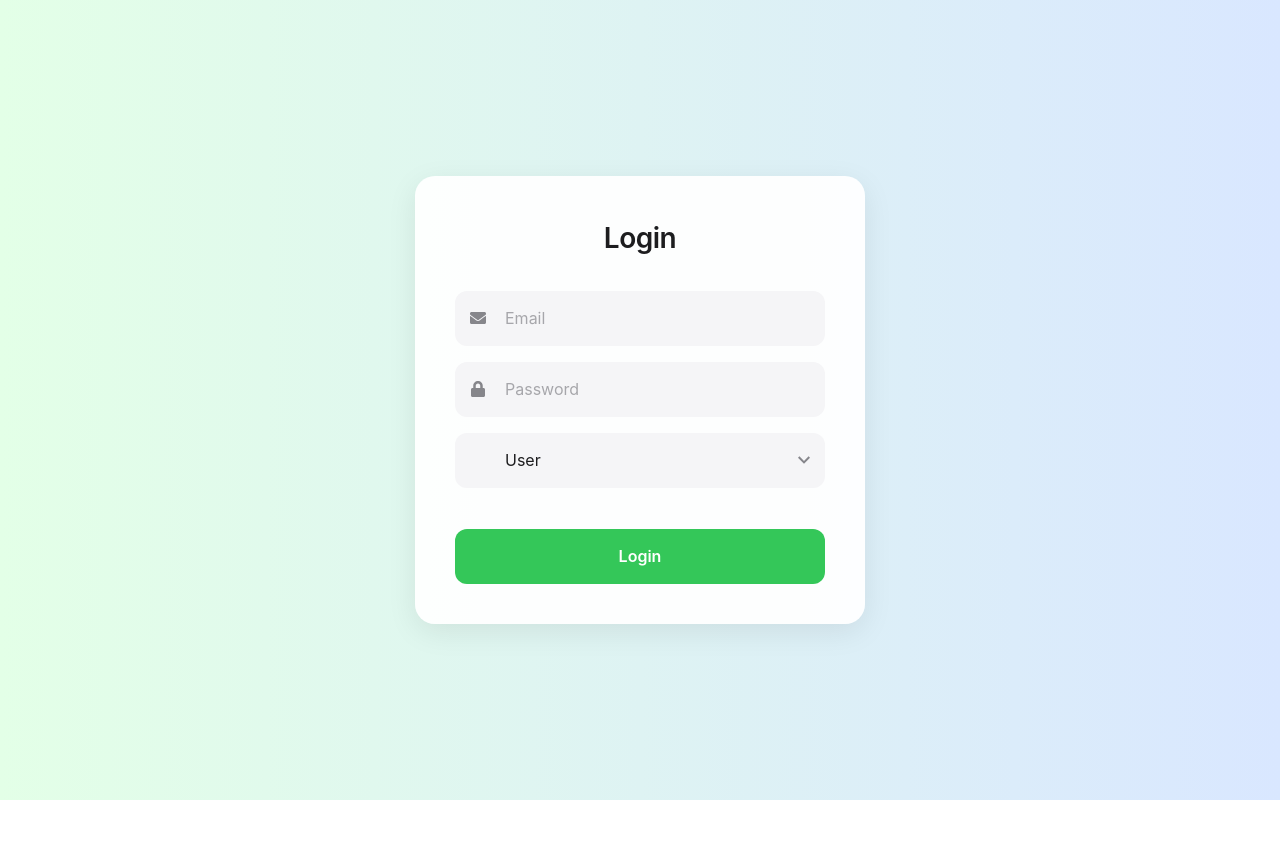
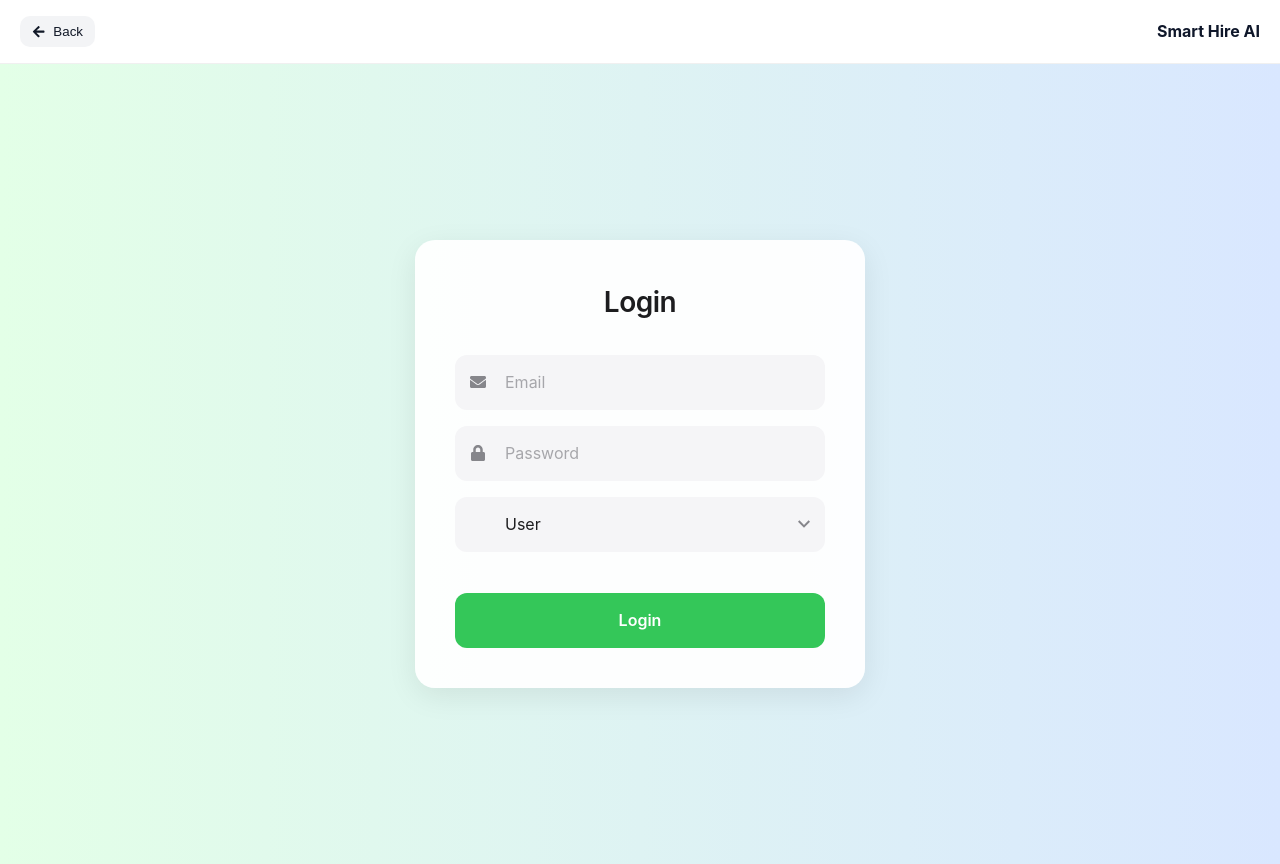
Before and after one commit to P-S-Sashank-varma/ai-job-matching, a React (Create React App) app in the folder frontend/: page /login in a window 1280 px wide. Before the commit the page ends 800 px from the top, so only its background shows below. Built offline with nearby package versions, Linux system fonts and the light colour scheme.

Commit message:
added new functionalities

```diff
--- a/frontend/src/components/Job.js
+++ b/frontend/src/components/Job.js
@@ -78,9 +78,14 @@ const Jobs = () => {
           {filteredJobs.map((job, index) => (
             <div key={index} className="job-item-card">
               <img
-                src={job.company_image_url}
+                src={job.company_image_filename
+                  ? `https://ai-job-matching-zd8j.onrender.com/get-company-image/${job.company_image_filename}`
+                  : ((job.company_image_url && typeof job.company_image_url === 'string' && job.company_image_url.length > 0)
+                      ? job.company_image_url
+                      : '/logo192.png')}
                 alt={`${job.company} Logo`}
                 className="company-image"
+                onError={(e) => { e.currentTarget.src = '/logo192.png'; }}
               />
 
               <div className="job-details">
--- a/frontend/src/components/Login.js
+++ b/frontend/src/components/Login.js
@@ -1,16 +1,19 @@
 import React, { useState } from "react";
-import { useNavigate } from "react-router-dom";
+import { useNavigate, Link } from "react-router-dom";
 import "../styles/Login.css";  // CSS file for styling
-import { FaEnvelope, FaLock } from 'react-icons/fa';  // Icons for email and lock
+import { FaEnvelope, FaLock, FaArrowLeft } from 'react-icons/fa';  // Icons for email, lock, back
 
 const Login = () => {
   const [email, setEmail] = useState("");
   const [password, setPassword] = useState("");
   const [role, setRole] = useState("user");  // Default role
   const navigate = useNavigate();
+  const [isSubmitting, setIsSubmitting] = useState(false);
 
   const handleLogin = async (e) => {
     e.preventDefault();
+    setIsSubmitting(true);
+    try {
       const response = await fetch("https://ai-job-matching-zd8j.onrender.com/login", {
         method: "POST",
         headers: { "Content-Type": "application/json" },
@@ -33,9 +36,31 @@ const Login = () => {
         const errorData = await response.json();
         alert(errorData.detail);  // Display error message from backend
       }
+    } catch (err) {
+      alert("Network error. Please try again.");
+    } finally {
+      setIsSubmitting(false);
+    }
+  };
+
+  const handleBack = () => {
+    if (window.history.length > 1) {
+      navigate(-1);
+    } else {
+      navigate("/");
+    }
   };
 
   return (
+    <div className="auth-page">
+      <header className="auth-header">
+        <button className="back-button" onClick={handleBack} aria-label="Go back">
+          <FaArrowLeft />
+          <span>Back</span>
+        </button>
+        <Link to="/" className="brand">Smart Hire AI</Link>
+      </header>
+
       <div className="auth-container">
         <div className="auth-card">
           <h2>Login</h2>
@@ -66,8 +91,11 @@ const Login = () => {
                 <option value="recruiter">Recruiter</option>
               </select>
             </div>
-          <button type="submit" className="auth-button">Login</button>
+            <button type="submit" className="auth-button" disabled={isSubmitting} aria-busy={isSubmitting}>
+              {isSubmitting ? "Signing in..." : "Login"}
+            </button>
           </form>
+        </div>
       </div>
     </div>
   );
--- a/frontend/src/components/SelectedJobs.js
+++ b/frontend/src/components/SelectedJobs.js
@@ -8,6 +8,7 @@ const SelectedJobs = () => {
   const [loading, setLoading] = useState(true);
   const [userEmail, setUserEmail] = useState("");
   const [completionStatus, setCompletionStatus] = useState({});
+  const [logoErrorMap, setLogoErrorMap] = useState({});
 
   const navigate = useNavigate();
   const location = useLocation();
@@ -131,18 +132,30 @@ const SelectedJobs = () => {
 
             const completedRounds = getCompletedRoundsCount(job);
             const allCompleted = getAllRoundsCompleted(job);
+            const derivedLogoUrl = job.company_image_filename
+              ? `https://ai-job-matching-zd8j.onrender.com/get-company-image/${job.company_image_filename}`
+              : ((job.company_image_url && typeof job.company_image_url === 'string' && job.company_image_url.length > 0)
+                  ? job.company_image_url
+                  : null);
+            const companyInitial = (job.company || 'C').trim().charAt(0).toUpperCase();
 
             return (
               <div
                 key={index}
                 className={`job-card ${allCompleted ? "completed-job" : ""}`}
               >
-                <img
-                  src={job.company_image_url || "/default-logo.png"}
-                  alt="Company Logo"
-                  className="company-logo"
-                  onError={(e) => (e.target.src = "/default-logo.png")}
-                />
+                {derivedLogoUrl && !logoErrorMap[index] ? (
+                  <img
+                    src={derivedLogoUrl}
+                    alt={`${job.company || 'Company'} Logo`}
+                    className="company-logo"
+                    onError={() => setLogoErrorMap(prev => ({ ...prev, [index]: true }))}
+                  />
+                ) : (
+                  <div className="company-logo-fallback" aria-label={`${job.company || 'Company'} placeholder`}>
+                    {companyInitial}
+                  </div>
+                )}
 
                 <div className="job-info">
                   <h3>{job.company || "Unknown Company"}</h3>
--- a/frontend/src/components/Signup.js
+++ b/frontend/src/components/Signup.js
@@ -9,9 +9,12 @@ const Signup = () => {
   const [password, setPassword] = useState("");
   const [role, setRole] = useState("user");  // Default role is "user"
   const navigate = useNavigate();
+  const [isSubmitting, setIsSubmitting] = useState(false);
 
   const handleSignup = async (e) => {
     e.preventDefault();
+    setIsSubmitting(true);
+    try {
       const response = await fetch("https://ai-job-matching-zd8j.onrender.com/register", {
         method: "POST",
         headers: { "Content-Type": "application/json" },
@@ -24,6 +27,11 @@ const Signup = () => {
       } else {
         const errorData = await response.json();
         alert(errorData.detail);
+      }
+    } catch (err) {
+      alert("Network error. Please try again.");
+    } finally {
+      setIsSubmitting(false);
     }
   };
 
@@ -66,7 +74,9 @@ const Signup = () => {
             <option value="user">User</option>
             <option value="recruiter">Recruiter</option>
           </select>
-          <button type="submit" className="auth-button">Sign Up</button>
+          <button type="submit" className="auth-button" disabled={isSubmitting} aria-busy={isSubmitting}>
+            {isSubmitting ? "Signing up..." : "Sign Up"}
+          </button>
         </form>
         <p>
           Already have an account? <Link to="/login">Login</Link>
--- a/frontend/src/styles/Home.css
+++ b/frontend/src/styles/Home.css
@@ -111,7 +111,7 @@
 }
 
 /* Animation classes */
-.scroll-reveal {
+ .scroll-reveal {
   opacity: 0;
   transform: translateY(20px);
   transition: opacity 0.8s ease-out, transform 0.8s ease-out;
@@ -442,6 +442,17 @@
   transform: translateY(-2px);
 }
 
+/* Ensure Home resume CTA uses the intended primary style even if other pages define .primary-button */
+.resume-section .primary-button {
+  background-color: #0ea5e9 !important;
+  color: #fff !important;
+  border: none !important;
+}
+
+.resume-section .primary-button:hover {
+  background-color: #0284c7 !important;
+}
+
 /* Secondary button style */
 .secondary-button {
   background-color: #bae6fd;
@@ -569,6 +580,25 @@
   color: #6b7280;
   max-width: 48rem;
   margin: 0 auto;
+}
+
+/* Improve mobile readability for section headers */
+@media (max-width: 640px) {
+  .section-header {
+    padding: 0 0.75rem;
+  }
+  .section-title {
+    font-size: 1.75rem;
+    line-height: 1.25;
+    margin-bottom: 0.75rem;
+  }
+  .section-subtitle {
+    font-size: 0.985rem;
+    line-height: 1.6;
+  }
+  .features-section {
+    padding: 4rem 0;
+  }
 }
 
 .features-grid {
@@ -1066,6 +1096,7 @@
   border-bottom-left-radius: 0.5rem;
   outline: none;
   font-size: 0.875rem;
+
 }
 
 .footer-input:focus {
--- a/frontend/src/styles/Login.css
+++ b/frontend/src/styles/Login.css
@@ -6,6 +6,43 @@
 }
 
 /* Container */
+.auth-page {
+  min-height: 100vh;
+  display: flex;
+  flex-direction: column;
+}
+
+.auth-header {
+  display: flex;
+  align-items: center;
+  justify-content: space-between;
+  padding: 16px 20px;
+  background: #ffffff;
+  border-bottom: 1px solid rgba(0,0,0,0.06);
+}
+
+.back-button {
+  display: inline-flex;
+  align-items: center;
+  gap: 8px;
+  padding: 8px 12px;
+  border-radius: 10px;
+  background: #f3f4f6;
+  color: #111827;
+  border: none;
+  cursor: pointer;
+}
+
+.back-button:hover {
+  background: #e5e7eb;
+}
+
+.brand {
+  text-decoration: none;
+  font-weight: 700;
+  color: #0f172a;
+}
+
 .auth-container {
   display: flex;
   justify-content: center;
@@ -123,6 +160,14 @@
   background-color: #0068d1;
 }
 
+.auth-button[disabled],
+.auth-button[aria-busy="true"] {
+  opacity: 0.75;
+  cursor: not-allowed;
+  transform: none;
+  background-color: #3182ce; /* keep close to brand when disabled */
+}
+
 /* Mobile Responsiveness */
 @media (max-width: 480px) {
   .auth-card {
--- a/frontend/src/styles/SelectedJobs.css
+++ b/frontend/src/styles/SelectedJobs.css
@@ -44,6 +44,21 @@ h2 {
   margin-right: 15px;
 }
 
+.company-logo-fallback {
+  width: 80px;
+  height: 80px;
+  border-radius: 50%;
+  margin-right: 15px;
+  display: flex;
+  align-items: center;
+  justify-content: center;
+  background: linear-gradient(135deg, #e0f2fe, #dbeafe);
+  color: #1e3a8a;
+  font-weight: 700;
+  font-size: 28px;
+  border: 1px solid #e5e7eb;
+}
+
 .job-info {
   flex: 1;
   text-align: left;
@@ -64,7 +79,7 @@ h2 {
   color: #333;
 }
 
-button {
+.selected-jobs-container button {
   margin-top: 10px;
   padding: 8px 12px;
   font-size: 14px;
@@ -76,6 +91,6 @@ button {
   transition: background 0.3s ease-in-out;
 }
 
-button:hover {
+.selected-jobs-container button:hover {
   background-color: #005bb5;
 }
--- a/frontend/src/styles/Signup.css
+++ b/frontend/src/styles/Signup.css
@@ -120,6 +120,13 @@
   background-color: #2aa44b;
 }
 
+.auth-button[disabled],
+.auth-button[aria-busy="true"] {
+  opacity: 0.75;
+  cursor: not-allowed;
+  transform: none;
+}
+
 /* Role select */
 select {
   width: 100%;
```
Also changed, not shown: 1 other file (tests, documents, lock files or other folders). Lines whose indentation alone changed are shown as unchanged.
